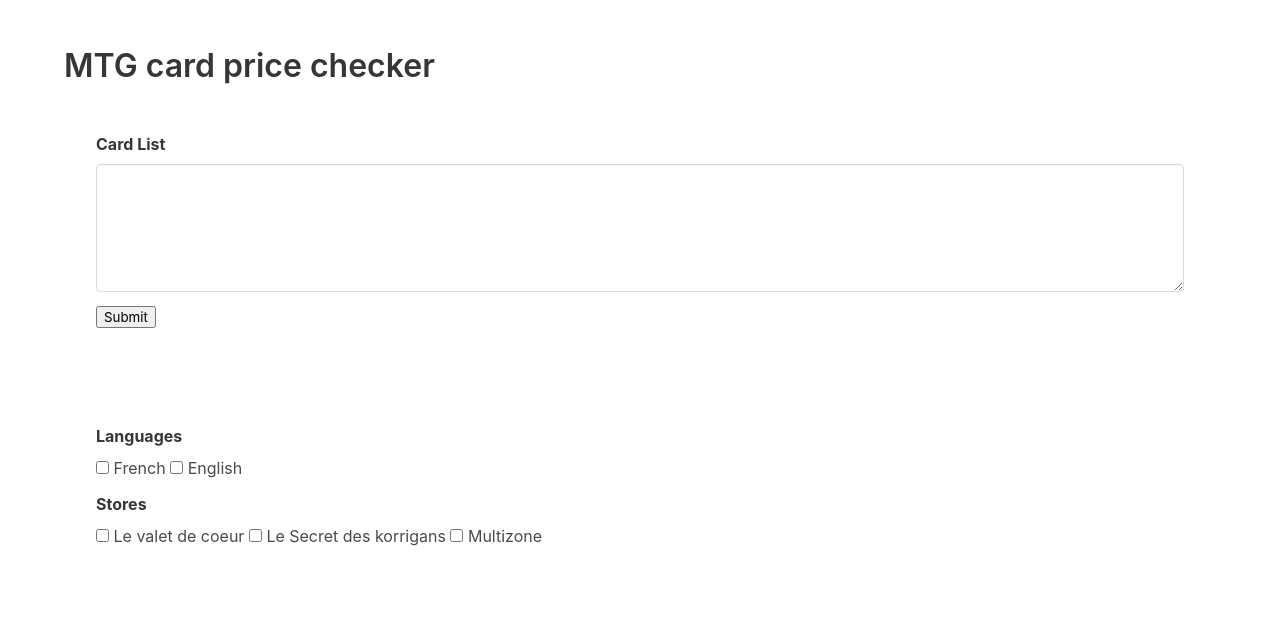
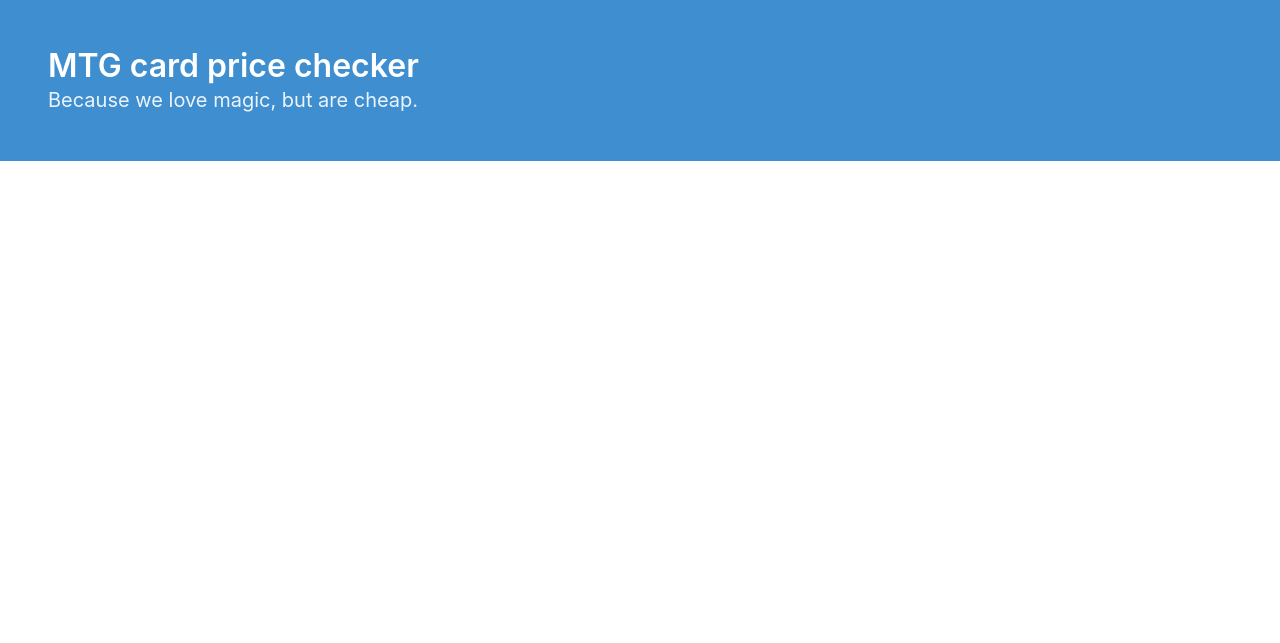
Before and after one commit to vilisseranen/crystalcommerce-scraper, a Flask app: template app/templates/index.html in a window 1280 px wide. Shown: the top 643 px of the page. Run offline with Flask 2, Linux system fonts and the light colour scheme; the template is opened without the code that fills it: values that come from a table or form of the project are taken from there, others are empty.

Commit message:
improve UI

```diff
--- a/app/list.py
+++ b/app/list.py
@@ -1,7 +1,23 @@
 from flask_wtf import FlaskForm
 from wtforms.fields import StringField, SubmitField
-from wtforms.widgets import TextArea
+from wtforms.widgets import TextArea, ListWidget, CheckboxInput
+from wtforms import SelectMultipleField
+
+from app.mtg_scraper import STORES, LANGUAGES, CONDITIONS
+
+
+
+class MultiCheckboxField(SelectMultipleField):
+    widget = ListWidget(prefix_label=False)
+    option_widget = CheckboxInput()
 
 class InputForm(FlaskForm):
+    languages_options = [(language_short, language_long) for language_short, language_long in LANGUAGES.items()]
+    stores_options = [(store['abbr'], store['name']) for store in STORES]
+    conditions_options = [(condition_short, condition_long) for condition_short, condition_long in CONDITIONS.items()]
+
     list = StringField('List', widget=TextArea())
+    languages = MultiCheckboxField('Languages', choices=languages_options)
+    stores = MultiCheckboxField('Stores', choices=stores_options)
+    conditions = MultiCheckboxField('Stores', choices=conditions_options)
     submit = SubmitField('Submit')
--- a/app/mtg_scraper.py
+++ b/app/mtg_scraper.py
@@ -16,13 +16,13 @@
     {"name": "Multizone Gatineau",
         "url": "https://jittedivision.crystalcommerce.com", "abbr": "MZ"},
     {"name": "Carta Magicka", "url": "https://www.cartamagica.com", "abbr": "CM"},
-    {"name": "Gamekeeper", "url": "https://www.gamekeeperverdun.com", "abbr": "GK"}
+    {"name": "Gamekeeper", "url": "https://www.gamekeeperverdun.com", "abbr": "GK"},
+    {"name": "Chez Geeks", "url": "http://www.chezgeeks.com", "abbr": "CG"}
 ]
 
 LANGUAGES = {
     'fr': 'French',
-    'en': 'English',
-    'na': 'Unknown'
+    'en': 'English'
 }
 
 CONDITIONS = {
@@ -55,6 +55,8 @@
 
 
 def retrieve_cards_info(wishlist):
+    # TODO: only query selected stores because it takes time
+    # TODO: parallelize queries
     cards_info = {}
     for store in STORES:
         store_url = "{}/products/multi_search".format(store['url'])
@@ -90,7 +92,7 @@
                         card_info_variant["set"] = card_set.text.strip()
                         card_info_variant["price"] = float(
                             card_in_set_price_info[1])
-                        card_info_variant["store"] = store['name']
+                        card_info_variant["store"] = store['abbr']
                         cards_info[card_name.text].append(card_info_variant)
     return cards_info
 
@@ -105,7 +107,7 @@
         buylist[card] = {}
         for store in STORES:
             cards_in_store = [card_in_store for card_in_store in cards_info[card]
-                              if card_in_store['store'] == store['name']]
+                              if card_in_store['store'] == store['abbr']]
             if len(cards_in_store) > 0:
                 prices = [card_price['price'] for card_price in cards_in_store]
                 min_price = min(prices)
@@ -117,7 +119,7 @@
                         card for card in cards_in_store if card['condition'] in conditions_filter]
                 for card_in_store in cards_in_store:
                     if card_in_store['price'] == min_price:
-                        buylist[card][store['name']] = card_in_store
+                        buylist[card][store['abbr']] = card_in_store
     return buylist
 
 
@@ -129,9 +131,9 @@
             card_line = '"{}"'.format(card)
             for store in STORES:
                 card_line += ","
-                if store['name'] in buylist[card]:
+                if store['abbr'] in buylist[card]:
                     card_line += "{}".format(buylist[card]
-                                             [store['name']]['price'])
+                                             [store['abbr']]['price'])
             print(card_line)
 
 
--- a/app/routes.py
+++ b/app/routes.py
@@ -18,5 +18,23 @@
             card=listForm.list.data, file=None)
         cardsInfo = retrieve_cards_info(query)
     if cardsInfo:
-        buylist = build_buylist(cardsInfo, None, None)
-    return render_template('index.html', form=listForm, cardList=buylist, stores=selected_stores)
+        languages_filter = listForm.languages.data if listForm.languages.data else None
+        conditions_filter = listForm.conditions.data if listForm.conditions.data else None
+        buylist = build_buylist(cardsInfo, languages_filter, conditions_filter) # We should filter by store here or before
+        selected_stores = [store for store in STORES if store['abbr'] in listForm.stores.data]
+        non_selected_stores = [store for store in STORES if store['abbr'] not in listForm.stores.data]
+        totals = {store['abbr']: 0 for store in selected_stores}
+        for card, stores in buylist.items():
+            ## remove non selected stores
+            for store in non_selected_stores:
+                stores.pop(store['abbr'], None)
+            if stores:
+                cheapest_store = min(stores, key = lambda k: stores[k]['price'])
+                most_expensive_store = max(stores, key = lambda k: stores[k]['price'])
+                stores['min'] = stores[cheapest_store].copy()
+                stores[most_expensive_store]['class'] = "has-background-danger-dark has-text-white"
+                stores[cheapest_store]['class'] = "has-background-primary-dark has-text-white"
+                totals[cheapest_store] += stores[cheapest_store]['price']
+            buylist[card] = stores
+        totals['min'] = sum(totals.values())
+    return render_template('form.html', form=listForm, cardList=buylist, stores=selected_stores, languages=LANGUAGES, totals=totals)
--- a/app/templates/index.html
+++ b/app/templates/index.html
@@ -7,54 +7,28 @@
     <title>MTG cards</title>
     <link rel="stylesheet" href="https://cdn.jsdelivr.net/npm/bulma@0.9.0/css/bulma.min.css">
     <!-- <script defer src="https://use.fontawesome.com/releases/v5.14.0/js/all.js"></script> -->
+    <style>
+        abbr[title] {
+            border-bottom: none !important;
+            cursor: inherit !important;
+            text-decoration: none !important;
+        }
+    </style>
 </head>
 
 <body>
-    <section class="section">
-        <div class="container">
-            <h1 class="title">
+    <section class="hero is-info">
+        <div class="hero-body">
+            <p class="title">
                 MTG card price checker
-            </h1>
+            </p>
+            <p class="subtitle">
+                Because we love magic, but are cheap.
+            </p>
         </div>
-        <section class="section">
-            <form action="" method="post" novalidate>
-                {{ form.hidden_tag() }}
-                <div class="field">
-                    <label class="label">Card List</label>
-                    <div class="control">
-                        {{ form.list(class="textarea") }}
-                    </div>
-                </div>
-                {{ form.submit() }}
-            </form>
     </section>
     <section class="section">
-            <div class="field">
-                <label class="label">Languages</label>
-                <label class="checkbox">
-                    <input type="checkbox">
-                    French
-                </label>
-                <label class="checkbox">
-                    <input type="checkbox">
-                    English
-                </label>
-            </div>
-            <div class="field">
-                <label class="label">Stores</label>
-                <label class="checkbox">
-                    <input type="checkbox">
-                    Le valet de coeur
-                </label>
-                <label class="checkbox">
-                    <input type="checkbox">
-                    Le Secret des korrigans
-                </label>
-                <label class="checkbox">
-                    <input type="checkbox">
-                    Multizone
-                </label>
-            </div>
+        {% block form %}{% endblock %}
     </section>
     {% if cardList %}
     <section class="section">
@@ -63,36 +37,37 @@
                 <tr>
                     <th>Card</th>
                     {% for store in stores %}
-                        <th><abbr title="{{ store['name'] }}"">{{ store['abbr'] }}</abbr></th>
+                    <th><abbr title="{{ store['name'] }}">{{ store['abbr'] }}</abbr></th>
                     {% endfor %}
                     <th>Min Price</th>
                 </tr>
             </thead>
-                <!-- compute with JS-->
-                <!-- <tfoot>
-                    <tr>
-                        <th>Total</th>
-                        <th>$4.5</th>
-                        <th>$4</th>
-                        <th>$4</th>
-                        <th>$3.5</th>
-                    </tr>
-                </tfoot> -->
             <tbody>
+                {{ stores.append({'name': 'Min', 'abbr': 'min'}) }}
                 {% for card in cardList %}
                 <tr>
                     <th>{{ card }}</th>
                     {% for store in stores %}
-                        {% if store['name'] in cardList[card] %}
-                        <td>${{ cardList[card][store['name']]['price'] }}</td>
+                    {% if store['abbr'] in cardList[card] %}
+                    <td {% if 'class' in cardList[card][store['abbr']]
+                        %}class="{{ cardList[card][store['abbr']]['class'] }}" {% endif %}><abbr
+                            title="{% if store['abbr'] == 'min' %}{{ cardList[card][store['abbr']]['store'] }}: {% endif %}{{ cardList[card][store['abbr']]['condition'] }} / {{ cardList[card][store['abbr']]['language'] }}">${{
+                            cardList[card][store['abbr']]['price'] }}</abbr></td>
                     {% else %}
-                        <td></td>
+                    <td>-</td>
                     {% endif %}
                     {% endfor %}
-                        <th>?</th>
                 </tr>
                 {% endfor %}
             </tbody>
+            <thead>
+                <tr>
+                    <th>Totals</th>
+                    {% for store in stores %}
+                    <th>{{ "$%.2f"|format(totals[store['abbr']]) }}</th>
+                    {% endfor %}
+                </tr>
+            </thead>
         </table>
     </section>
     {% endif %}
```
Also changed, not shown: app/templates/form.html (added, +36 -0 lines). Lines whose indentation alone changed are shown as unchanged.
